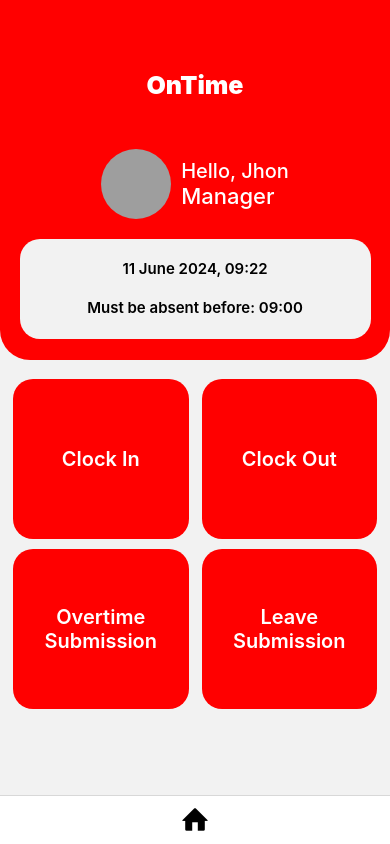
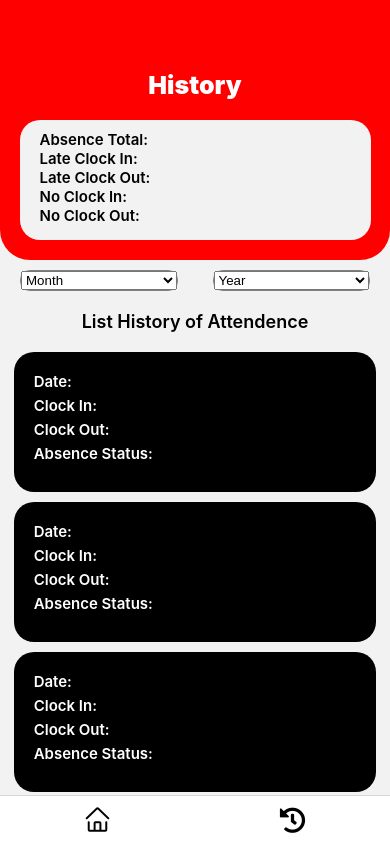
Before and after one commit to Final-project-hck-70/OnTime-client-mobile, a React Native app in the folder mobile/: screen /History in a window 390 px wide. Built offline with nearby package versions, Linux system fonts and the light colour scheme; grey boxes are pictures that could not be loaded.

Commit message:
feat: add layout history page

```diff
--- a/mobile/package.json
+++ b/mobile/package.json
@@ -9,13 +9,15 @@
     "web": "expo start --web"
   },
   "dependencies": {
+    "@react-native-picker/picker": "^2.7.7",
     "@react-navigation/bottom-tabs": "^6.5.20",
     "@react-navigation/native": "^6.1.17",
     "@react-navigation/native-stack": "^6.9.26",
     "expo": "~51.0.12",
     "expo-status-bar": "~1.12.1",
     "react": "18.2.0",
-    "react-native": "0.74.2"
+    "react-native": "0.74.2",
+    "react-native-vector-icons": "^10.1.0"
   },
   "devDependencies": {
     "@babel/core": "^7.20.0"
--- a/mobile/src/navigators/HomeTab.js
+++ b/mobile/src/navigators/HomeTab.js
@@ -1,6 +1,7 @@
 import { createBottomTabNavigator } from '@react-navigation/bottom-tabs'
 import HomeScreen from '../screens/HomeScreen'
-import { Entypo, AntDesign } from '@expo/vector-icons'
+import { Entypo, AntDesign, Octicons, FontAwesome5 } from '@expo/vector-icons'
+import HistoryScreen from '../screens/HistoryScreen'
 
 const Tab = createBottomTabNavigator()
 
@@ -22,6 +23,25 @@ export default function HomeTab() {
                         ),
                 }}
             />
+            <Tab.Screen
+                name="History"
+                component={HistoryScreen}
+                options={{
+                    headerShown: false,
+                    tabBarLabel: 'History',
+                    tabBarShowLabel: false,
+                    tabBarIcon: ({ focused }) =>
+                        focused ? (
+                            <FontAwesome5
+                                name="history"
+                                size={26}
+                                color="black"
+                            />
+                        ) : (
+                            <Octicons name="history" size={26} color="black" />
+                        ),
+                }}
+            />
         </Tab.Navigator>
     )
 }
--- /dev/null
+++ b/mobile/src/screens/HistoryScreen.js
@@ -0,0 +1,220 @@
+import React, { useState } from 'react'
+import { Text, View, StyleSheet, ScrollView } from 'react-native'
+import { Picker } from '@react-native-picker/picker'
+
+export default function HistoryScreen() {
+    const [selectedMonth, setSelectedMonth] = useState('')
+    const [selectedYear, setSelectedYear] = useState('')
+
+    return (
+        <View style={styles.container}>
+            <View style={styles.header}></View>
+            <View style={styles.absoluteContainer}>
+                <View style={styles.titleContainer}>
+                    <Text style={styles.title}>History</Text>
+                </View>
+                <View style={styles.infoCardHeader}>
+                    <View style={styles.infoCardContentHeader}>
+                        <Text style={styles.infoCardTextHeader}>
+                            Absence Total:
+                        </Text>
+                        <Text style={styles.infoCardTextHeader}>
+                            Late Clock In:
+                        </Text>
+                        <Text style={styles.infoCardTextHeader}>
+                            Late Clock Out:
+                        </Text>
+                        <Text style={styles.infoCardTextHeader}>
+                            No Clock In:
+                        </Text>
+                        <Text style={styles.infoCardTextHeader}>
+                            No Clock Out:
+                        </Text>
+                    </View>
+                </View>
+            </View>
+            <View style={styles.pickerContainer}>
+                <View style={styles.pickerWrapper}>
+                    <Picker
+                        selectedValue={selectedMonth}
+                        style={styles.picker}
+                        onValueChange={(itemValue) =>
+                            setSelectedMonth(itemValue)
+                        }
+                        mode="dropdown"
+                        dropdownIconColor="black"
+                    >
+                        <Picker.Item label="Month" value="" />
+                        <Picker.Item label="January" value="January" />
+                        <Picker.Item label="February" value="February" />
+                        <Picker.Item label="March" value="March" />
+                        <Picker.Item label="April" value="April" />
+                        <Picker.Item label="May" value="May" />
+                        <Picker.Item label="June" value="June" />
+                        <Picker.Item label="July" value="July" />
+                        <Picker.Item label="August" value="August" />
+                        <Picker.Item label="September" value="September" />
+                        <Picker.Item label="October" value="October" />
+                        <Picker.Item label="November" value="November" />
+                        <Picker.Item label="December" value="December" />
+                    </Picker>
+                </View>
+                <View style={styles.pickerWrapper}>
+                    <Picker
+                        selectedValue={selectedYear}
+                        style={styles.picker}
+                        onValueChange={(itemValue) =>
+                            setSelectedYear(itemValue)
+                        }
+                        mode="dropdown"
+                        dropdownIconColor="black"
+                    >
+                        <Picker.Item label="Year" value="" />
+                        <Picker.Item label="2020" value="2020" />
+                        <Picker.Item label="2021" value="2021" />
+                        <Picker.Item label="2022" value="2022" />
+                        <Picker.Item label="2023" value="2023" />
+                        <Picker.Item label="2024" value="2024" />
+                    </Picker>
+                </View>
+            </View>
+            <Text style={styles.textList}>List History of Attendence</Text>
+            <ScrollView>
+                <View style={styles.infoCard}>
+                    <View style={styles.infoCardContent}>
+                        <Text style={styles.infoCardText}>Date:</Text>
+                        <Text style={styles.infoCardText}>Clock In:</Text>
+                        <Text style={styles.infoCardText}>Clock Out:</Text>
+                        <Text style={styles.infoCardText}>Absence Status:</Text>
+                    </View>
+                </View>
+                <View style={styles.infoCard}>
+                    <View style={styles.infoCardContent}>
+                        <Text style={styles.infoCardText}>Date:</Text>
+                        <Text style={styles.infoCardText}>Clock In:</Text>
+                        <Text style={styles.infoCardText}>Clock Out:</Text>
+                        <Text style={styles.infoCardText}>Absence Status:</Text>
+                    </View>
+                </View>
+                <View style={styles.infoCard}>
+                    <View style={styles.infoCardContent}>
+                        <Text style={styles.infoCardText}>Date:</Text>
+                        <Text style={styles.infoCardText}>Clock In:</Text>
+                        <Text style={styles.infoCardText}>Clock Out:</Text>
+                        <Text style={styles.infoCardText}>Absence Status:</Text>
+                    </View>
+                </View>
+                <View style={styles.infoCard2}>
+                    <View style={styles.infoCardContent}>
+                        <Text style={styles.infoCardText}>Date:</Text>
+                        <Text style={styles.infoCardText}>Clock In:</Text>
+                        <Text style={styles.infoCardText}>Clock Out:</Text>
+                        <Text style={styles.infoCardText}>Absence Status:</Text>
+                    </View>
+                </View>
+            </ScrollView>
+        </View>
+    )
+}
+
+const styles = StyleSheet.create({
+    container: {
+        flex: 1,
+    },
+    header: {
+        width: '100%',
+        height: 260,
+        backgroundColor: 'red',
+        borderBottomLeftRadius: 30,
+        borderBottomRightRadius: 30,
+    },
+    absoluteContainer: {
+        width: '100%',
+        height: '100%',
+        position: 'absolute',
+    },
+    titleContainer: {
+        width: '90%',
+        alignSelf: 'center',
+        marginTop: 70,
+    },
+    title: {
+        color: 'white',
+        fontSize: 25,
+        fontWeight: '900',
+        textAlign: 'center',
+    },
+    infoCardHeader: {
+        width: '90%',
+        height: 120,
+        marginTop: 20,
+        backgroundColor: '#f2f2f2',
+        alignSelf: 'center',
+        borderRadius: 20,
+        marginBottom: 30,
+    },
+    infoCardContentHeader: {
+        width: '90%',
+        marginTop: 10,
+        justifyContent: 'space-between',
+        marginLeft: 20,
+    },
+    infoCardTextHeader: {
+        fontSize: 15,
+        fontWeight: '600',
+    },
+    pickerContainer: {
+        flexDirection: 'row',
+        justifyContent: 'space-between',
+        paddingHorizontal: 20,
+        marginTop: 10,
+    },
+    pickerWrapper: {
+        flexDirection: 'row',
+        alignItems: 'center',
+        borderWidth: 1,
+        borderColor: 'gray',
+        borderRadius: 10,
+        width: '45%',
+    },
+    picker: {
+        flex: 1,
+    },
+    textList: {
+        fontWeight: '600',
+        fontSize: 18,
+        justifyContent: 'center',
+        alignSelf: 'center',
+        marginTop: 20,
+        marginBottom: 10,
+    },
+    infoCard: {
+        width: '93%',
+        height: 140,
+        marginTop: 10,
+        backgroundColor: 'black',
+        alignSelf: 'center',
+        borderRadius: 20,
+    },
+    infoCard2: {
+        width: '93%',
+        height: 140,
+        marginTop: 10,
+        marginBottom: 10,
+        backgroundColor: 'black',
+        alignSelf: 'center',
+        borderRadius: 20,
+    },
+    infoCardContent: {
+        width: '90%',
+        marginTop: 20,
+        gap: 5,
+        justifyContent: 'space-between',
+        marginLeft: 20,
+    },
+    infoCardText: {
+        fontSize: 15,
+        fontWeight: '600',
+        color: 'white',
+    },
+})
```
Also changed, not shown: 1 other file (tests, documents, lock files or other folders).
